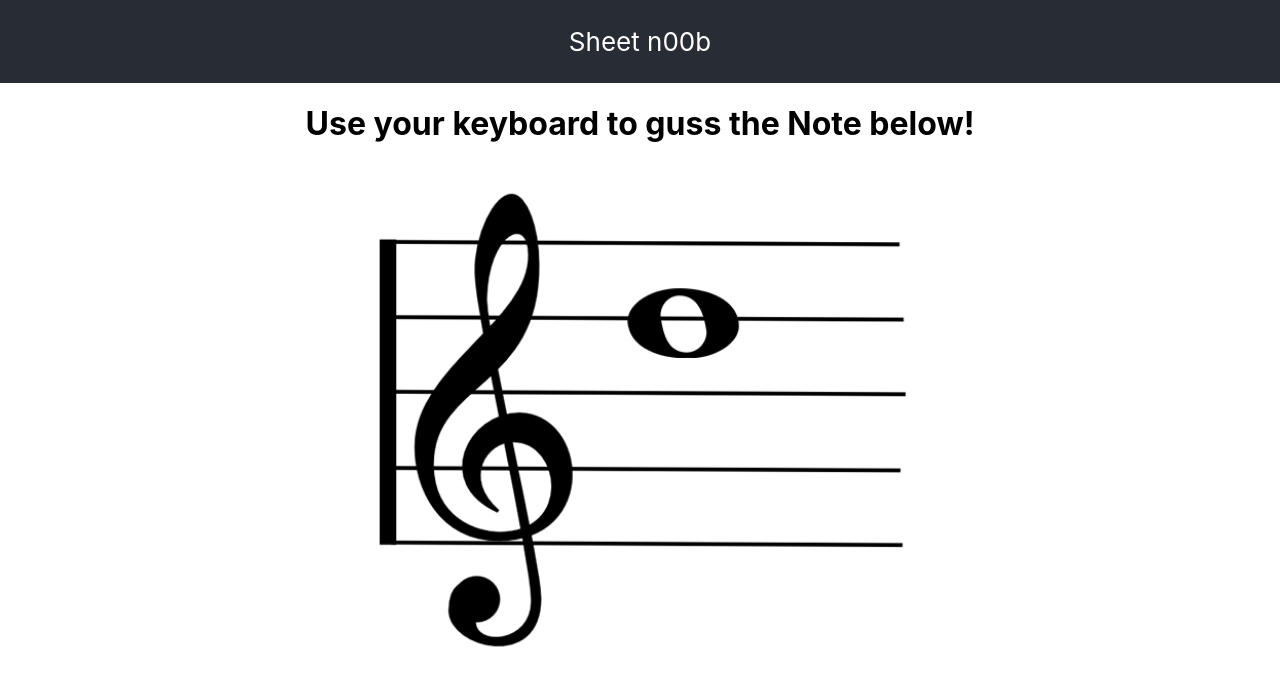
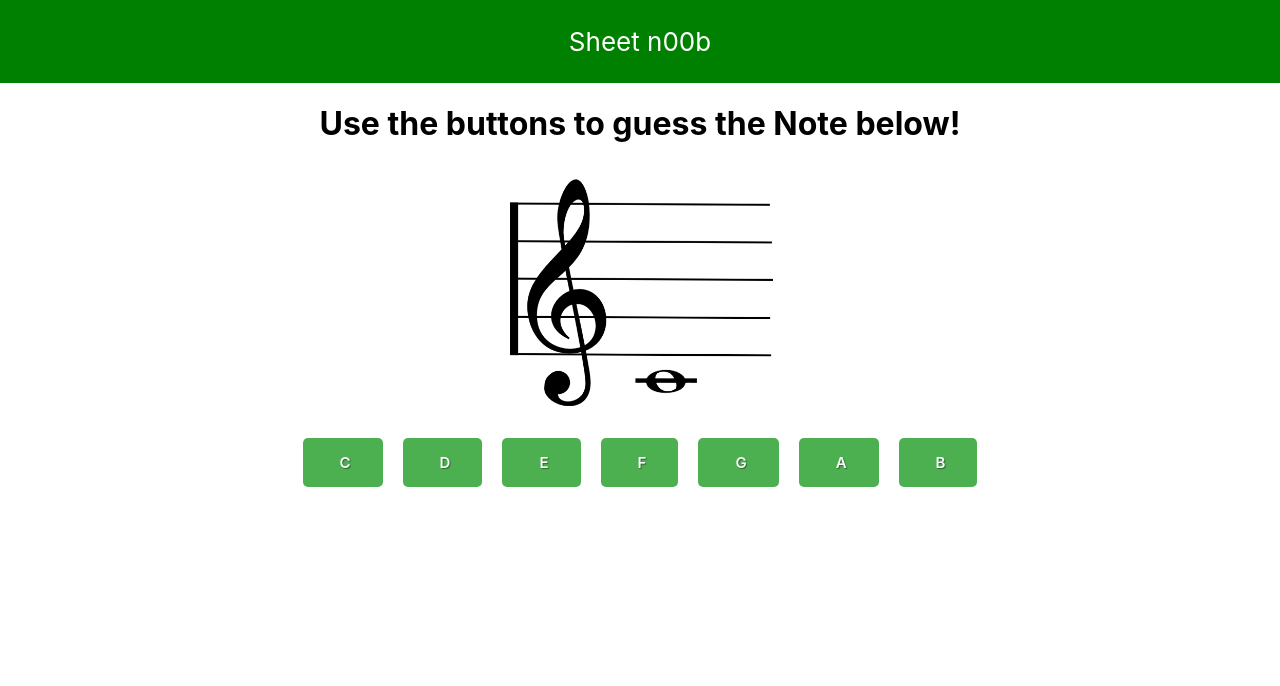
Before and after one commit to Jennings824/sheet-noob, a React (Create React App) app: page / in a window 1280 px wide. Both pictures are taken after a click on the button "Ready to Start?". Shown: the top 686 px of the page. Built offline with nearby package versions, Linux system fonts and the light colour scheme.

Commit message:
making things less complex. adding buttons. logics there now

```diff
--- a/src/App.css
+++ b/src/App.css
@@ -3,7 +3,7 @@
 }
 
 .App-header {
-  background-color: #282c34;
+  background-color: green;
   display: flex;
   flex-direction: column;
   align-items: center;
@@ -16,19 +16,16 @@
 }
 
 .Intro-button {
-  width: 20vw;
-  height: 40px;
-  background: linear-gradient(to bottom, #4eb5e5 0%,#282c34 100%);
+  padding: 15px 32px;
+  background: #4CAF50;;
   border: none;
   border-radius: 5px;
   position: relative;
-  border-bottom: 4px solid #282c34;
   color: #fbfbfb;
   font-weight: 600;
   text-shadow: 1px 1px 1px rgba(0,0,0,.4);
   font-size: 15px;
   text-align: center;
   text-indent: 5px;
-  box-shadow: 0px 3px 0px 0px rgba(0,0,0,.2);
   cursor: pointer;
 }
--- a/src/App.js
+++ b/src/App.js
@@ -14,8 +14,8 @@ function App() {
       {!userReady && (
         <>
         <h1 className="Intro">
-          Hello, folks! This app is aimed at helping you
-          remember notes on sheet music.
+          This app is aimed at helping you
+          remember sheet music notes.
         </h1>
         <button className="Intro-button" onClick={() => setUserReady(true)}>
           Ready to Start?
--- a/src/Note/Note.css
+++ b/src/Note/Note.css
@@ -7,5 +7,28 @@
   }
 
 .Note-image {
-    width: 50vw;
+    width: 25vw;
  }
+
+ .ButtonContainer {
+  padding: 10px;
+  display: flex;
+  flex-direction: row;
+
+ }
+
+ .button {
+  padding: 15px 32px;
+  margin: 10px;
+  background: #4CAF50;;
+  border: none;
+  border-radius: 5px;
+  position: relative;
+  color: #fbfbfb;
+  font-weight: 600;
+  text-shadow: 1px 1px 1px rgba(0,0,0,.4);
+  font-size: 15px;
+  text-align: center;
+  text-indent: 5px;
+  cursor: pointer;
+ }
--- a/src/Note/NoteContainer.js
+++ b/src/Note/NoteContainer.js
@@ -1,41 +1,43 @@
-import React, { useState, useEffect } from "react";
+import React, { useState } from "react";
 
 import { notes } from '../notes.json'
+import Button from "./Button.js";
 
 import "./Note.css";
+import NoteImage from "./NoteImage";
 
 function NoteContainer() {
 
   const [noteShown, setNote] = useState(notes[0]);
-  const [isCorrect, assignAnswer] = useState(false);
+  const standardNotes = ["C", "D", "E", "F", "G", "A", "B"]
 
-  useEffect(() => {
-    console.log(noteShown);
-  }, [noteShown]);
 
-  useEffect(() => {
-    isCorrect &&
-      console.log("Yea")
+  const compareNotes = (userNote) => {
+    if (userNote === noteShown.standardNote) {
+      console.log("Correct!")
       setNote(notes[Math.floor(Math.random() * notes.length)])
-      assignAnswer(false)
-  }, [isCorrect]);
-
-  const userInput = (e) => {
-    let keyCode = e.keyCode;
-    if (keyCode === noteShown.keyCode) {
-      assignAnswer(true)
     } else {
-      assignAnswer(false)
+      console.log("sorrryyyy nope")
     }
-  };
-
-  document.addEventListener("keypress", userInput, false);
+  }
 
   return (
     <div className="NoteContainer">
-      <h1>Use your keyboard to guss the Note below!</h1>
+      <h1>Use the buttons to guess the Note below!</h1>
       <div className="Note">
-        <img className="Note-image" src={`${noteShown.imageUrl}`} alt="Note" />
+        <NoteImage
+          noteShown={noteShown}
+        />
+        <div className="ButtonContainer">
+          {standardNotes.map((note) =>
+            <Button
+            key={note}
+              note={note}
+              noteShown={noteShown}
+              compareNotes={compareNotes}
+            />
+          )}
+        </div>
       </div>
     </div>
   );
--- /dev/null
+++ b/src/Note/NoteImage.js
@@ -0,0 +1,14 @@
+import React from "react";
+
+import "./Note.css";
+
+const NoteImage = React.memo((props) => {
+
+  return (
+    <div className="Note">
+        <img className="Note-image" src={`${props.noteShown.imageUrl}`} alt="Note" />
+    </div>
+  );
+})
+
+export default NoteImage;
--- a/src/Note/button.js
+++ b/src/Note/button.js
@@ -1,10 +1,14 @@
 import React from 'react'
 
-function Button() {
+const Button = ({note, compareNotes}) => {
+
     return (
         <>
+        <div className="button" onClick={() => compareNotes(note)}>
+            {note}
+        </div>
         </>
     );
 }
 
-export default Button;
+export default Button
--- a/src/notes.json
+++ b/src/notes.json
@@ -2,62 +2,62 @@
   "notes": [
     {
       "name": "C4",
-      "keyCode": 99,
+      "standardNote": "C",
       "imageUrl": "/images/C4.png"
     },
     {
       "name": "D4",
-      "keyCode": 100,
+      "standardNote": "D",
       "imageUrl": "/images/D4.png"
     },
     {
       "name": "E4",
-      "keyCode": 101,
+      "standardNote": "E",
       "imageUrl": "/images/E4.png"
     },
     {
       "name": "F4",
-      "keyCode": 102,
+      "standardNote": "F",
       "imageUrl": "/images/F4.png"
     },
     {
       "name": "G4",
-      "keyCode": 103,
+      "standardNote": "G",
       "imageUrl": "/images/G4.png"
     },
     {
       "name": "C5",
-      "keyCode": 99,
+      "standardNote": "C",
       "imageUrl": "/images/C5.png"
     },
     {
       "name": "D5",
-      "keyCode": 100,
+      "standardNote": "D",
       "imageUrl": "/images/D5.png"
     },
     {
       "name": "E5",
-      "keyCode": 101,
+      "standardNote": "E",
       "imageUrl": "/images/E5.png"
     },
     {
       "name": "F5",
-      "keyCode": 102,
+      "standardNote": "F",
       "imageUrl": "/images/F5.png"
     },
     {
       "name": "G5",
-      "keyCode": 103,
+      "standardNote": "G",
       "imageUrl": "/images/G5.png"
     },
     {
       "name": "A5",
-      "keyCode": 97,
+      "standardNote": "A",
       "imageUrl": "/images/A5.png"
     },
     {
         "name": "B5",
-        "keyCode": 98,
+        "standardNote": "B",
         "imageUrl": "/images/B5.png"
       }
   ]
```
Also changed, not shown: 1 other file (tests, documents, lock files or other folders).
